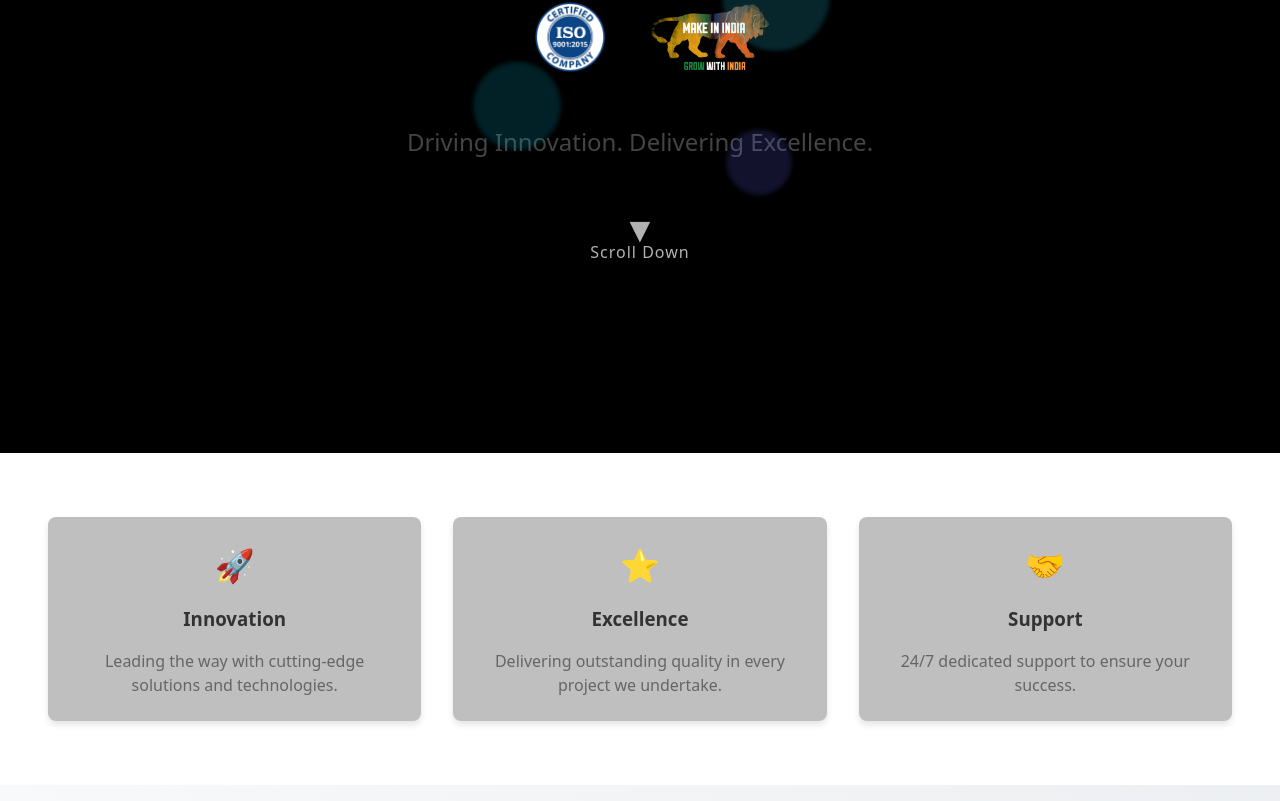
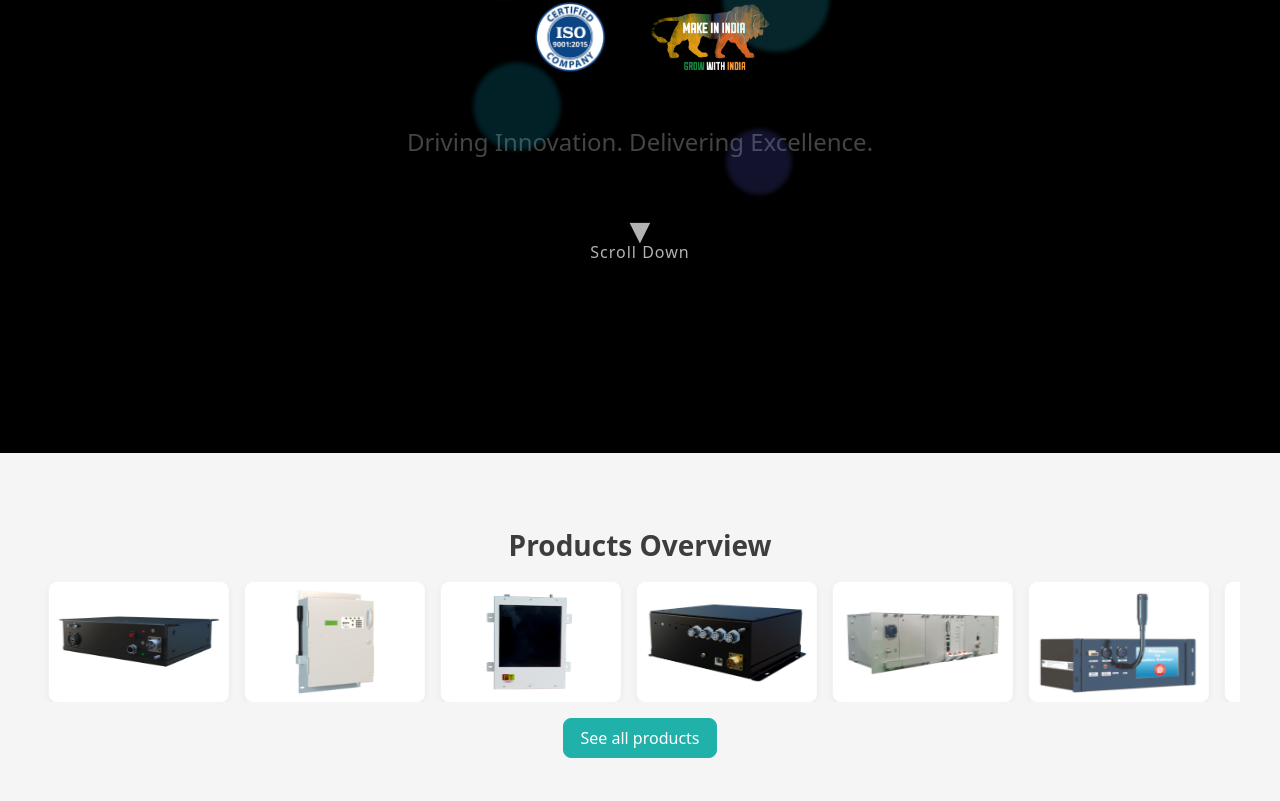
Before and after one commit to shivamt107/vardhman, a React (Vite) app: page /#/ in a window 1280 px wide. Shown: the part 419-1220 px from the top of the page. Built offline with nearby package versions, Linux system fonts and the light colour scheme.

Commit message:
optimised and added product panel

```diff
--- a/src/components/Card.css
+++ b/src/components/Card.css
@@ -1,25 +1,3 @@
-@keyframes cardFloat {
-  0%, 100% {
-    transform: translateY(0) rotate(0);
-    box-shadow: 0 4px 6px rgba(0,0,0,0.1);
-  }
-  50% {
-    transform: translateY(-15px) rotate(2deg);
-    box-shadow: 0 15px 20px rgba(0,0,0,0.2);
-  }
-}
-
-@keyframes cardAppear {
-  from {
-    opacity: 0;
-    transform: translateY(50px) scale(0.8);
-  }
-  to {
-    opacity: 1;
-    transform: translateY(0) scale(1);
-  }
-}
-
 .card {
   background: #00000040;
   border-radius: 8px;
@@ -41,24 +19,6 @@
   animation: cardFloat 2s ease-in-out infinite;
   background: linear-gradient(145deg, #ffffff, #f5f5f5);
   transform: scale(1.05);
-}
-
-@keyframes cardShuffle {
-  0% {
-    transform: translateY(100px) rotate(-5deg);
-  }
-  25% {
-    transform: translateY(-20px) rotate(3deg);
-  }
-  50% {
-    transform: translateY(10px) rotate(-2deg);
-  }
-  75% {
-    transform: translateY(-5px) rotate(1deg);
-  }
-  100% {
-    transform: translateY(0) rotate(0);
-  }
 }
 
 .card-icon {
--- a/src/components/Card.jsx
+++ b/src/components/Card.jsx
@@ -37,7 +37,7 @@ const Card = ({ title, description, icon, image, index }) => {
   return (
     <div ref={cardRef} className="card">
       {image ? (
-        <img src={image} alt={title} className="card-image" />
+        <img loading="lazy" src={image} alt={title} className="card-image" />
       ) : (
         <div className="card-icon">{icon}</div>
       )}
@@ -47,4 +47,4 @@ const Card = ({ title, description, icon, image, index }) => {
   );
 };
 
-export default Card;
+export default React.memo(Card);
--- a/src/components/Customers.jsx
+++ b/src/components/Customers.jsx
@@ -26,4 +26,4 @@ const Customers = () => (
   </section>
 );
 
-export default Customers;
+export default React.memo(Customers);
--- a/src/components/Header.jsx
+++ b/src/components/Header.jsx
@@ -3,7 +3,7 @@ import { useNavigate, useLocation } from 'react-router-dom';
 import './Header.css';
 import logo from '../assets/logo.jpg';
 
-const Header = ({ onTab }) => {
+const Header = () => {
   const [isMobileMenuOpen, setMobileMenuOpen] = useState(false);
   const navigate = useNavigate();
   const location = useLocation();
@@ -49,4 +49,4 @@ const Header = ({ onTab }) => {
   );
 };
 
-export default Header;
+export default React.memo(Header);
--- a/src/components/Home.jsx
+++ b/src/components/Home.jsx
@@ -8,6 +8,7 @@ import ProductRange from './ProductRange';
 import Slideshow from './Slideshow';
 import Stats from './Stats';
 import Achievements from './Achievements';
+import ProductsOverview from './ProductsOverview';
 import About from './About';
 
 // receive navigation handler from App
@@ -71,6 +72,7 @@ const Home = ({ onContactClick }) => {
       <section id="hero" className="hero-section">
         <Hero />
       </section>
+      <ProductsOverview />
       <section id="cards" className="cards-section">
         <div className="cards-container">
           {cards.map((card, index) => (
@@ -104,4 +106,4 @@ const Home = ({ onContactClick }) => {
   );
 };
 
-export default Home;
+export default React.memo(Home);
--- a/src/components/ProductRange.css
+++ b/src/components/ProductRange.css
@@ -1,36 +1,10 @@
-@keyframes partnersFadeIn {
-  from {
-    opacity: 0;
-    transform: translateY(50px);
-  }
-  to {
-    opacity: 1;
-    transform: translateY(0);
-  }
-}
-
-@keyframes slideRotate {
-  0% {
-    transform: translateX(-100%) rotateY(-90deg);
-    opacity: 0;
-  }
-  100% {
-    transform: translateX(0) rotateY(0);
-    opacity: 1;
-  }
-}
-
 .partners-section {
   padding: 3rem 1.5rem;
   background-color: #cfcec4;
-  /* background: #eeeded; */
-  /* min-height: 100vh; */
   scroll-snap-align: start;
   display: flex;
   flex-direction: column;
   justify-content: center;
-  animation: partnersFadeIn 1s ease-out forwards;
-  perspective: 1000px;
 }
 
 .partners-wrapper {
@@ -50,9 +24,6 @@
   grid-template-columns: repeat(3, 1fr);
   gap: 1.5rem;
   align-items: stretch;
-  opacity: 0;
-  animation: partnersFadeIn 0.8s ease-out forwards;
-  animation-delay: 0.3s;
 }
 
 .partners-slideshow {
@@ -60,37 +31,11 @@
   max-width: 400px;
   margin: 0 auto;
   padding: 0 2rem;
-  opacity: 0;
-  animation: slideRotate 1s ease-out forwards;
-  transform-style: preserve-3d;
-}
-
-@keyframes slideIn {
-  from {
-    transform: translateX(100%) rotate(10deg);
-    opacity: 0;
-  }
-  to {
-    transform: translateX(0) rotate(0);
-    opacity: 1;
-  }
-}
-
-@keyframes buttonPulse {
-  0%, 100% {
-    transform: translateY(-50%) scale(1);
-    opacity: 0.7;
-  }
-  50% {
-    transform: translateY(-50%) scale(1.2);
-    opacity: 1;
-  }
 }
 
 .slide-container {
   margin: 0 auto;
   transition: all 0.5s cubic-bezier(0.4, 0, 0.2, 1);
-  animation: slideIn 0.8s cubic-bezier(0.4, 0, 0.2, 1);
 }
 
 .slide-button {
@@ -104,7 +49,6 @@
   font-size: 2rem;
   padding: 0;
   transition: all 0.3s ease;
-  animation: buttonPulse 2s infinite;
 }
 
 .slide-button:hover {
@@ -119,17 +63,6 @@
 
 .slide-button.next {
   right: 0;
-}
-
-@keyframes dotAppear {
-  from {
-    transform: scale(0) rotate(-180deg);
-    opacity: 0;
-  }
-  to {
-    transform: scale(1) rotate(0);
-    opacity: 1;
-  }
 }
 
 .slide-dots {
@@ -148,7 +81,6 @@
   cursor: pointer;
   padding: 0;
   transition: all 0.3s cubic-bezier(0.4, 0, 0.2, 1);
-  animation: dotAppear 0.5s cubic-bezier(0.4, 0, 0.2, 1);
 }
 
 .slide-dot:hover {
@@ -162,44 +94,6 @@
   box-shadow: 0 0 15px rgba(102,102,102,0.5);
 }
 
-@keyframes mobileSlideIn {
-  0% {
-    transform: translateX(100%) scale(0.8);
-    opacity: 0;
-  }
-  50% {
-    transform: translateX(-10%) scale(1.1);
-  }
-  100% {
-    transform: translateX(0) scale(1);
-    opacity: 1;
-  }
-}
-
-@keyframes mobilePulse {
-  0% {
-    transform: scale(1);
-    box-shadow: 0 5px 15px rgba(0,0,0,0.1);
-  }
-  50% {
-    transform: scale(1.05);
-    box-shadow: 0 10px 25px rgba(0,0,0,0.2);
-  }
-  100% {
-    transform: scale(1);
-    box-shadow: 0 5px 15px rgba(0,0,0,0.1);
-  }
-}
-
-@keyframes floatAnimation {
-  0%, 100% {
-    transform: translateY(0);
-  }
-  50% {
-    transform: translateY(-10px);
-  }
-}
-
 @media (max-width: 768px) {
   .partners-container {
     display: none;
@@ -207,17 +101,12 @@
 
   .partners-section {
     padding: 2rem 1rem;
-      height: 85vh;
+    height: 85vh;
   }
 
   .partners-slideshow {
     display: block;
     transform: none;
-    animation: mobileSlideIn 0.8s ease-out forwards;
-  }
-
-  .slide-container {
-    animation: mobilePulse 3s ease-in-out infinite;
   }
 
   .partners-title {
@@ -227,13 +116,11 @@
     -webkit-background-clip: text;
     -webkit-text-fill-color: transparent;
     color: transparent;
-    animation: floatAnimation 3s ease-in-out infinite;
   }
 
   .slide-button {
     opacity: 0.8;
     font-size: 2.5rem;
-    animation: buttonPulse 2s ease-in-out infinite;
   }
 
   .slide-button:active {
@@ -256,34 +143,12 @@
     width: 12px;
     height: 12px;
     background: linear-gradient(45deg, #666, #333);
-    animation: mobilePulse 2s infinite;
   }
 
   .partners-wrapper {
     position: relative;
     overflow: hidden;
     padding: 1rem;
-  }
-
-  .partners-wrapper::before,
-  .partners-wrapper::after {
-    content: '';
-    position: absolute;
-    top: 0;
-    width: 50px;
-    height: 100%;
-    pointer-events: none;
-    z-index: 2;
-  }
-
-  .partners-wrapper::before {
-    left: 0;
-    /* background: linear-gradient(to right, #eeeded, transparent); */
-  }
-
-  .partners-wrapper::after {
-    right: 0;
-    /* background: linear-gradient(to left, #eeeded, transparent); */
   }
 }
 
@@ -294,6 +159,28 @@
   border-bottom: 2px solid transparent;
   color: #555;
   transition: color 0.2s ease, border-color 0.2s ease;
+  overflow-x: auto;
+  scroll-behavior: smooth;
+  -webkit-overflow-scrolling: touch;
+  scrollbar-width: thin;
+  scrollbar-color: #ccc transparent;
+}
+
+.partners-tabs::-webkit-scrollbar {
+  height: 6px;
+}
+
+.partners-tabs::-webkit-scrollbar-track {
+  background: transparent;
+}
+
+.partners-tabs::-webkit-scrollbar-thumb {
+  background-color: #ccc;
+  border-radius: 3px;
+}
+
+.partners-tabs::-webkit-scrollbar-thumb:hover {
+  background-color: #999;
 }
 
 .partners-tabs button{
@@ -305,6 +192,8 @@
   margin: 0 0.5rem;
   color: #333;
   border-bottom: 2px solid #333;
+  white-space: nowrap;
+  flex-shrink: 0;
 }
 
 .partners-tab:hover {
@@ -321,49 +210,71 @@
 /* Responsive behavior for tabs */
 @media (max-width: 1024px) {
   .partners-tabs {
-    flex-wrap: wrap;
-    gap: 0.25rem 0.5rem;
+    justify-content: flex-start;
+    overflow-x: auto;
     margin: 1rem;
+    padding: 0.5rem;
   }
   .partners-tabs button {
     font-size: 1.05rem;
     padding: 0.4rem 0.8rem;
+    margin: 0 0.4rem;
   }
 }
 
 @media (max-width: 768px) {
+  .partners-section {
+    display: block;
+  }
 
-.partners-section {
-  display: block;
-
-}
   .partners-tabs {
     justify-content: flex-start;
     overflow-x: auto;
     white-space: nowrap;
     -webkit-overflow-scrolling: touch;
     scrollbar-width: none; /* Firefox */
-    gap: 0.25rem;
-    padding: 0.25rem 0.5rem;
+    gap: 0;
+    padding: 0.5rem 1rem;
     margin: 0.75rem 0;
+    scroll-snap-type: x mandatory;
   }
-  .partners-tabs::-webkit-scrollbar { /* Chrome/Safari */
-    display: none;
+
+  .partners-tabs::-webkit-scrollbar {
+    display: none; /* Chrome/Safari */
+    height: 0;
   }
+
   .partners-tabs button {
     display: inline-flex;
     font-size: 0.95rem;
-    padding: 0.4rem 0.75rem;
-    margin: 0 0.25rem;
+    padding: 0.5rem 1rem;
+    margin: 0 0.3rem;
+    scroll-snap-align: start;
+    min-width: fit-content;
   }
-  .partners-slideshow{
+
+  .partners-slideshow {
     margin-top: 78px;
   }
 }
 
 @media (max-width: 480px) {
+  .partners-tabs {
+    padding: 0.5rem 0.75rem;
+    margin: 0.5rem 0;
+  }
+
   .partners-tabs button {
-    font-size: 0.9rem;
-    padding: 0.35rem 0.6rem;
+    font-size: 0.85rem;
+    padding: 0.4rem 0.8rem;
+    margin: 0 0.25rem;
   }
 }
+
+@media (max-width: 360px) {
+  .partners-tabs button {
+    font-size: 0.8rem;
+    padding: 0.35rem 0.7rem;
+    margin: 0 0.2rem;
+  }
+}
--- /dev/null
+++ b/src/components/ProductsOverview.css
@@ -0,0 +1,82 @@
+.products-overview-section {
+  padding: 3rem 0.2rem;
+  background-color: #f5f5f5;
+}
+
+.products-overview-wrapper {
+  max-width: 1200px;
+  margin: 0 auto;
+}
+
+.products-overview-title {
+  font-size: 1.75rem;
+  margin-bottom: 1rem;
+  color: #3d3d3d;
+  text-align: center;
+}
+
+.marquee {
+  width: 100%;
+  overflow: hidden;
+  position: relative;
+}
+
+.marquee-track {
+  display: flex;
+  align-items: center;
+  gap: 1rem;
+  will-change: transform;
+  animation: marquee-scroll 5s linear infinite;
+}
+
+.marquee-item {
+  flex: 0 0 auto;
+  width: 180px;
+  height: 120px;
+  display: flex;
+  align-items: center;
+  justify-content: center;
+  background: #fff;
+  border-radius: 8px;
+  box-shadow: 0 2px 8px rgba(0,0,0,0.06);
+}
+
+.marquee-item img {
+  max-width: 90%;
+  max-height: 90%;
+  object-fit: contain;
+}
+
+@keyframes marquee-scroll {
+  from { transform: translateX(0); }
+  to { transform: translateX(-50%); }
+}
+
+.products-overview-actions {
+  margin-top: 1rem;
+  display: flex;
+  gap: 0.75rem;
+  justify-content: center;
+}
+
+.overview-btn {
+  background: #fff;
+  color: #333;
+  border: 1px solid #ddd;
+  border-radius: 8px;
+  padding: 0.5rem 1rem;
+  cursor: pointer;
+}
+
+.overview-btn.primary {
+  background: #20B2AA;
+  color: #fff;
+  border-color: #20B2AA;
+}
+
+@media (max-width: 768px) {
+  .marquee-item {
+    width: 150px;
+    height: 100px;
+  }
+}
--- /dev/null
+++ b/src/components/ProductsOverview.jsx
@@ -0,0 +1,47 @@
+import React, { useMemo } from 'react';
+import { useNavigate } from 'react-router-dom';
+import './ProductsOverview.css';
+
+const ProductsOverview = () => {
+  const navigate = useNavigate();
+  // Import all product images as URLs (support nested, mixed cases)
+  const allImageUrls = useMemo(() => {
+    const modulesLower = import.meta.glob('../assets/resources/product_images/**/*.{png,jpg,jpeg,webp}', { eager: true, as: 'url' });
+    const modulesUpper = import.meta.glob('../assets/resources/product_images/**/*.{PNG,JPG,JPEG,WEBP}', { eager: true, as: 'url' });
+    const merged = { ...modulesLower, ...modulesUpper };
+    const urls = Array.from(new Set(
+      Object.entries(merged)
+        .sort(([a], [b]) => a.localeCompare(b))
+        .map(([, url]) => url)
+    ));
+    return urls;
+  }, []);
+
+  // Show all images; marquee is duplicated for seamless loop
+
+  return (
+    <section className="products-overview-section" id="products-overview">
+      <div className="products-overview-wrapper">
+        <h2 className="products-overview-title">Products Overview</h2>
+
+        <div className="marquee">
+          <div className="marquee-track">
+            {allImageUrls.concat(allImageUrls).map((src, idx) => (
+              <div className="marquee-item" key={idx}>
+                <img loading="lazy" src={src} alt={`Product ${idx + 1}`} />
+              </div>
+            ))}
+          </div>
+        </div>
+
+        <div className="products-overview-actions">
+          <button className="overview-btn primary" onClick={() => navigate('/product-range')}>
+            See all products
+          </button>
+        </div>
+      </div>
+    </section>
+  );
+};
+
+export default React.memo(ProductsOverview);
```
Also changed, not shown: src/components/Achievements.jsx (+8 -8 lines), src/components/Customers.css (+5 -17 lines), src/components/ProductRange.jsx (+6 -7 lines).
